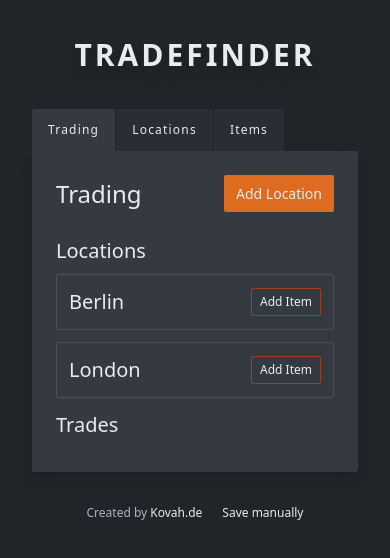
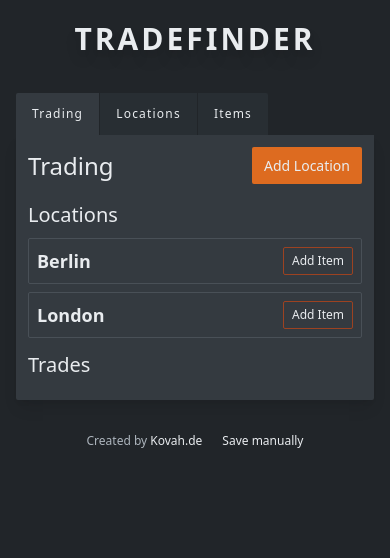
Before and after one commit to Kovah/Tradefinder, a React (Vite) app: page / in a window 390 px wide. Shown: the top 558 px of the page. Built offline with nearby package versions, Linux system fonts and the light colour scheme.

Commit message:
Make the trading overview more dense, optimize mobile layout

```diff
--- a/index.html
+++ b/index.html
@@ -9,6 +9,7 @@
 <body class="bg-gray-900 text-gray-200">
 <div id="root"></div>
 <div id="modal-container"></div>
+<div id="toast-container"></div>
 <script src="index.js"></script>
 </body>
 </html>
--- a/index.js
+++ b/index.js
@@ -3,9 +3,9 @@ import ReactDOM from 'react-dom';
 
 import { Provider } from 'react-redux';
 
-import App from './src/App';
 import store from './src/app/store';
 import { saveState } from './src/app/localstorage';
+import { App } from './src/App';
 
 export const appVersion = 1601423695;
 
--- a/src/App.js
+++ b/src/App.js
@@ -1,19 +1,15 @@
-import React from 'react';
+import React, { useState } from 'react';
 
 import { Footer } from './layout/Footer';
 import { Header } from './layout/Header';
 import { Main } from './layout/Main';
 
-class App extends React.Component {
-  render () {
+export function App () {
   return (
-      <div className="container mx-auto max-w-5xl p-8">
+    <div className="container mx-auto max-w-6xl p-4 md:p-8">
       <Header/>
       <Main/>
       <Footer/>
     </div>
   );
 }
-}
-
-export default App;
--- a/src/features/trading/Item.js
+++ b/src/features/trading/Item.js
@@ -69,11 +69,16 @@ export function Item (props) {
       <td rowSpan="2" className="py-1 pr-3 align-text-top text-left">
         <h4 className="text-sm">{itemDetails.name}</h4>
       </td>
-      <td colSpan="2" className="pt-1 text-sm text-center text-green-500">Buys</td>
-      <td colSpan="2" className="pt-1 text-sm text-center text-red-500">Sells</td>
-      <td rowSpan="2" className="align-text-top">
-        <button className="text-sm text-gray-500 hover:text-red-500 focus:text-red-500 py-1 px-2"
-          onClick={doRemoveItem} title="Remove this Item">&times;</button>
+      <td colSpan="2" className="pt-1 text-xs text-center text-green-500">Buys</td>
+      <td colSpan="2" className="pt-1 ">
+        <div className="grid grid-cols-3 items-center">
+          <div>&nbsp;</div>
+          <div className="text-red-500 text-xs text-center">Sells</div>
+          <div className="text-right">
+            <button className="text-sm text-gray-500 hover:text-red-500 focus:text-red-500 py-0 px-2"
+              onClick={doRemoveItem} title="Remove this Item">&times;</button>
+          </div>
+        </div>
       </td>
     </tr>
     <tr>
--- a/src/features/trading/Location.js
+++ b/src/features/trading/Location.js
@@ -43,9 +43,9 @@ export function Location (props) {
   }
 
   return (
-    <div data-ident={props.location.ident} className="border border-gray-700 p-3 rounded-sm">
+    <div data-ident={props.location.ident} className="border border-gray-700 p-2 rounded-sm">
       <div className="flex items-center">
-        <h4 className="text-xl">{props.location.name}</h4>
+        <h4 className="text-lg font-bold">{props.location.name}</h4>
         <button
           className="py-1 px-2 ml-auto text-xs border border-orange-800 hover:border-orange-900 hover:bg-gray-850 rounded-sm"
           onClick={selectNewItem}>
--- a/src/features/trading/Trades.js
+++ b/src/features/trading/Trades.js
@@ -61,7 +61,7 @@ export function Trades () {
   });
 
   const allTrades = possibleTrades.map(trade =>
-    <div className="border border-gray-700 p-3 rounded-sm mb-3" key={trade.from+trade.item+trade.to}>
+    <div className="border border-gray-700 p-2 rounded-sm" key={trade.from+trade.item+trade.to}>
       <div className="flex items-center justify-between">
         <div className="flex-1 text-red-500">{trade.from}</div>
         <div className="px-3 text-sm text-gray-500">&gt;</div>
@@ -79,7 +79,7 @@ export function Trades () {
   );
 
   return (
-    <div>
+    <div className="grid gap-2">
       {allTrades.length > 0 &&
       allTrades
       }
--- a/src/features/trading/TradingOverview.js
+++ b/src/features/trading/TradingOverview.js
@@ -55,10 +55,10 @@ export function TradingOverview () {
         </button>
       </div>
 
-      <div className="mt-6 grid grid-cols-1 md:grid-cols-5 gap-3">
+      <div className="mt-4 grid grid-cols-1 md:grid-cols-5 gap-3">
         <div className="col-span-3">
           <h3 className="text-xl mb-2">Locations</h3>
-          <div className="grid gap-3">
+          <div className="grid gap-2">
             {locationDisplay}
           </div>
         </div>
--- a/src/layout/Main.js
+++ b/src/layout/Main.js
@@ -36,7 +36,7 @@ export function Main () {
           Items
         </div>
       </div>
-      <div className="p-6 bg-gray-800 shadow-lg rounded-sm rounded-t-none">
+      <div className="p-3 md:p-6 bg-gray-800 shadow-lg rounded-sm rounded-t-none">
         {tabContent}
       </div>
 
```
Lines whose indentation alone changed are shown as unchanged.
